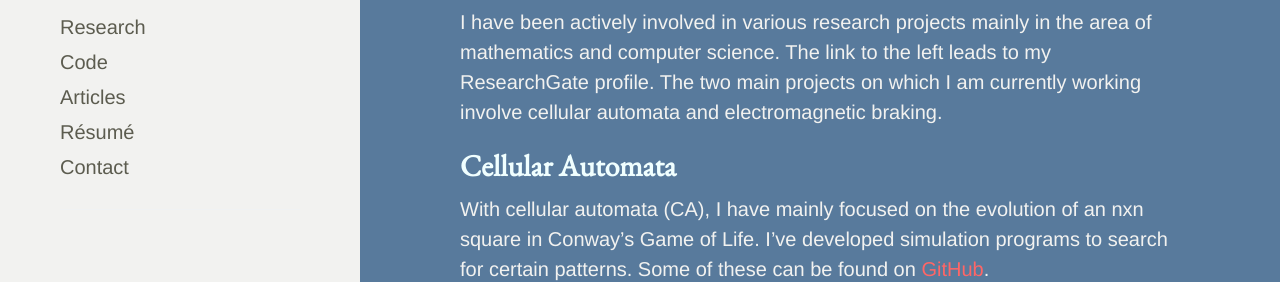
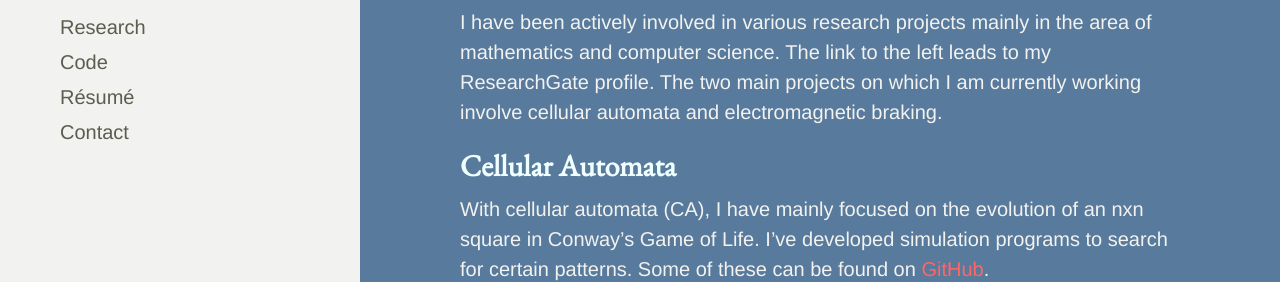
Before and after one commit to cakoch10/cakoch10.github.io, a Jekyll site: the page built from index.html, in a window 1280 px wide. Shown: the part 410-692 px from the top of the page. Built offline with Jekyll 4.4.1, drawn with Linux system fonts in a browser that asks for light colours; Markdown is read by kramdown in place of the engine named in the settings; the list of posts is cut into pages by our own code.

Commit message:
Update sidebar.html

```diff
--- a/_includes/sidebar.html
+++ b/_includes/sidebar.html
@@ -15,7 +15,6 @@
       <a class="sidebar-nav-item" href="https://www.researchgate.net/profile/Caleb_Koch">Research</a>
       <!--{% if page.url == site.baseurl %} active{% endif %}-->
       <a class="sidebar-nav-item" href="https://www.github.com/cakoch10">Code</a>
-      <a class="sidebar-nav-item" href="http://www.instructables.com/member/cakoch10?show=INSTRUCTABLES">Articles</a>
       <a class="sidebar-nav-item" href="https://github.com/cakoch10/cakoch10.github.io/raw/master/_includes/Resume.pdf">Résumé</a>
       <a class="sidebar-nav-item" href="mailto:cakoch10@gmail.com">Contact</a>
       {% comment %}
```
